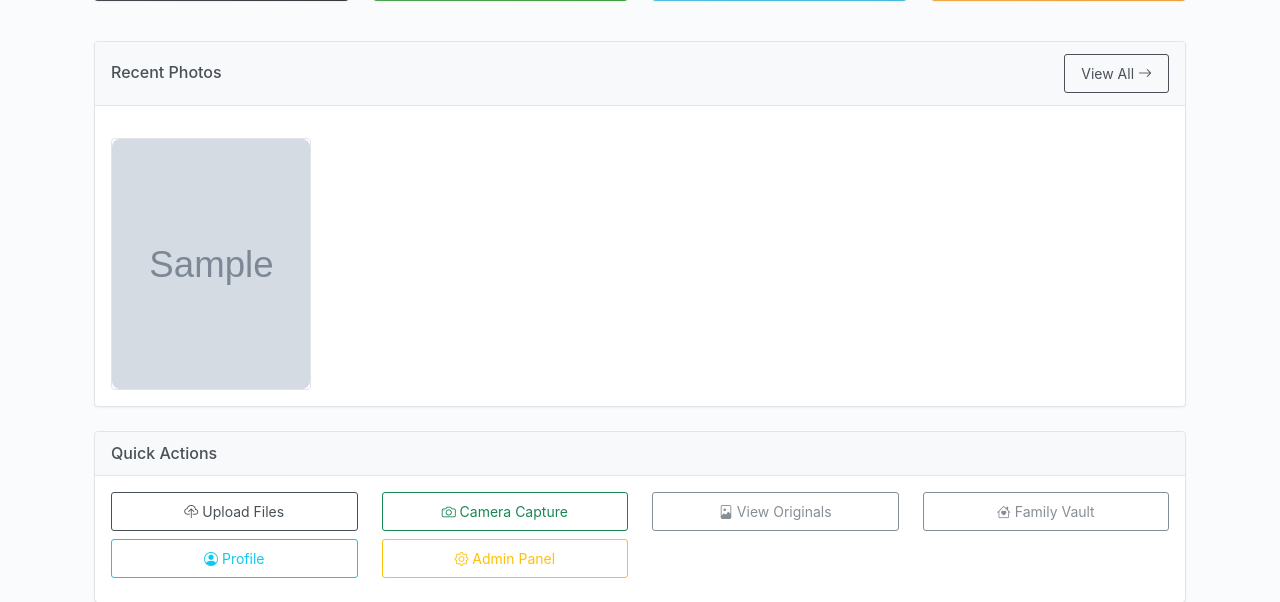
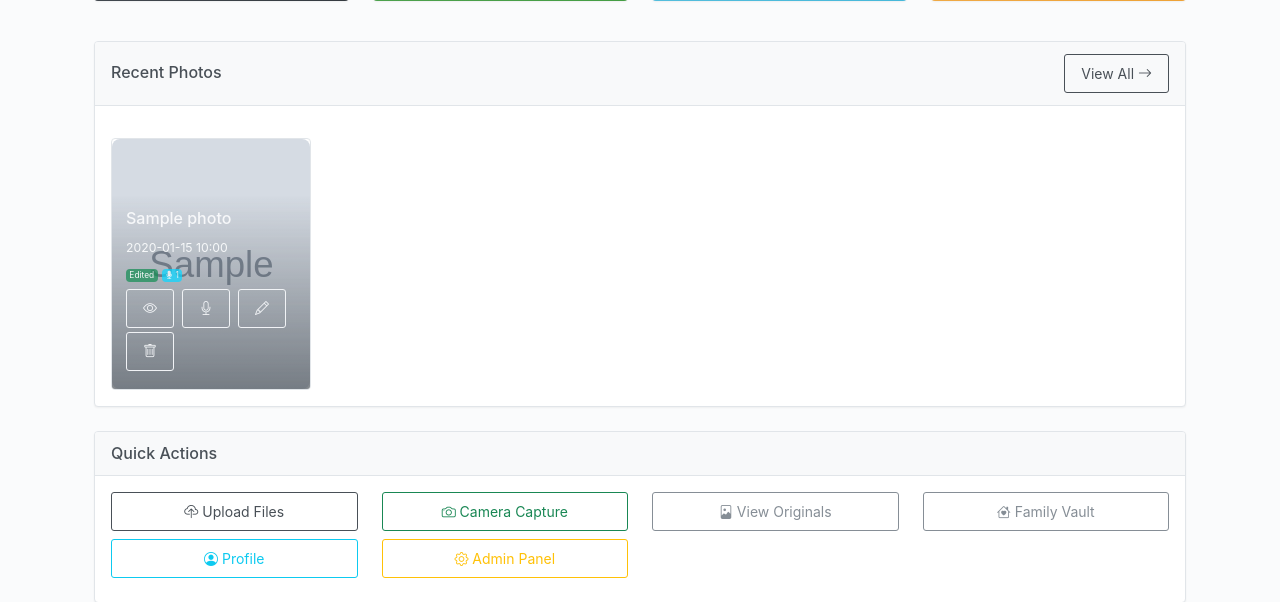
Before and after one commit to hamkasu/photoverone, a Flask app: page /dashboard in a window 1280 px wide. Shown: the part 345-947 px from the top of the page. Run offline with Flask 3, Linux system fonts and the light colour scheme; a user stored in the database is signed in; tables that the repository leaves empty hold one stand-in row (values such as "Sample post"); grey boxes marked "Sample" are stand-in pictures; parts of the project's set-up code (start-up, migrations or seed data) failed here and were passed over; some libraries are stand-ins or nearby versions.

Commit message:
Improve the appearance and spacing of buttons on the photo actions bar
Update CSS to adjust body background opacity, add margin to photo actions, and apply margin to buttons within photo actions.

Replit-Commit-Author: Agent
Replit-Commit-Session-Id: db993661-51e6-4102-9d6b-38422428901e
Replit-Commit-Checkpoint-Type: full_checkpoint
Replit-Commit-Screenshot-Url: https://storage.googleapis.com/screenshot-production-us-central1/b849f4d6-d85d-46cd-bed4-db35ab9e4e2d/db993661-51e6-4102-9d6b-38422428901e/iUyvuLc

```diff
--- a/photovault/static/css/style.css
+++ b/photovault/static/css/style.css
@@ -317,15 +317,24 @@ body {
     bottom: 0;
     left: 0;
     right: 0;
-    background: linear-gradient(transparent, rgba(73, 80, 87, 0.8));
+    background: linear-gradient(transparent, rgba(73, 80, 87, 0.85));
     color: #ffffff;
     padding: 0.875rem;
-    opacity: 0;
+    opacity: 0.8;
     transition: opacity 0.2s ease;
 }
 
 .photo-item:hover .photo-overlay {
     opacity: 1;
+}
+
+.photo-actions {
+    margin-top: 0.5rem;
+}
+
+.photo-actions .btn {
+    margin-right: 0.25rem;
+    margin-bottom: 0.25rem;
 }
 
 /* Forms - Very Clean and Professional */
```
Also changed, not shown: attached_assets/image_1758263337819.png (added).
